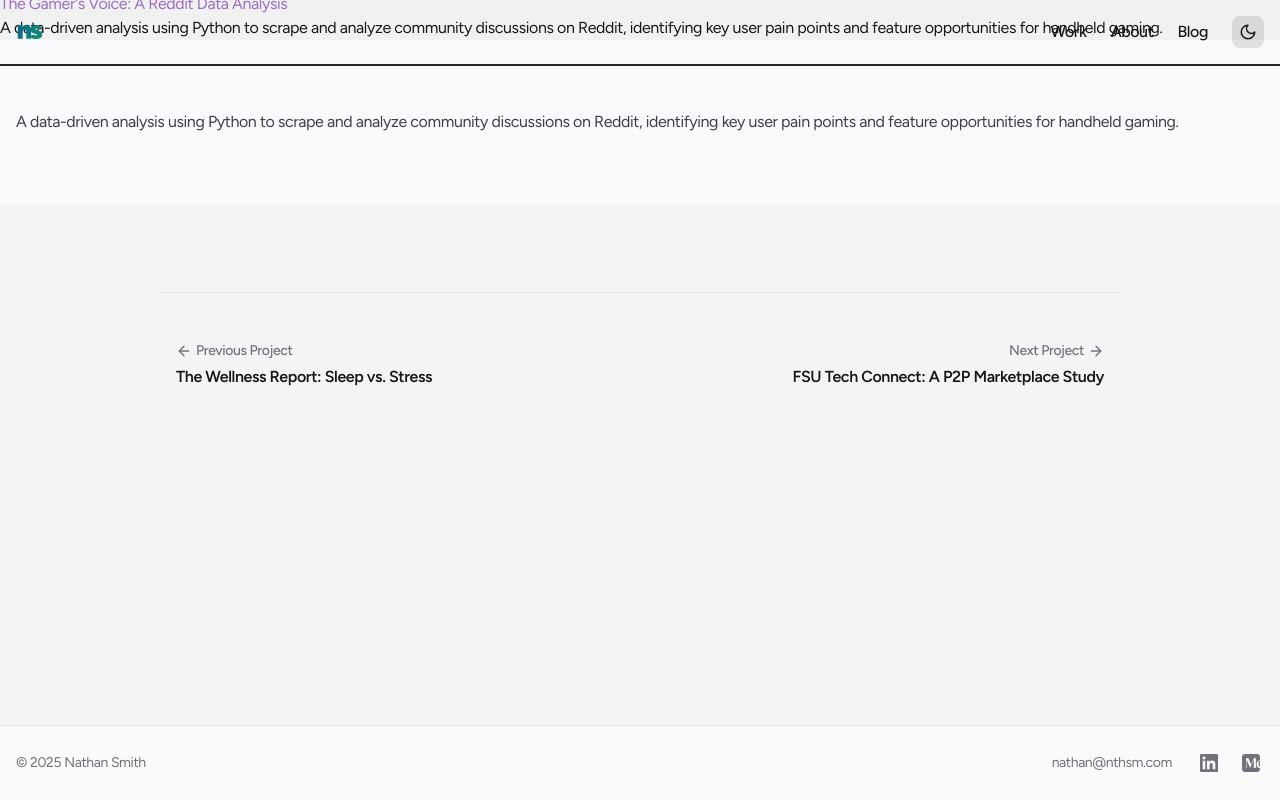
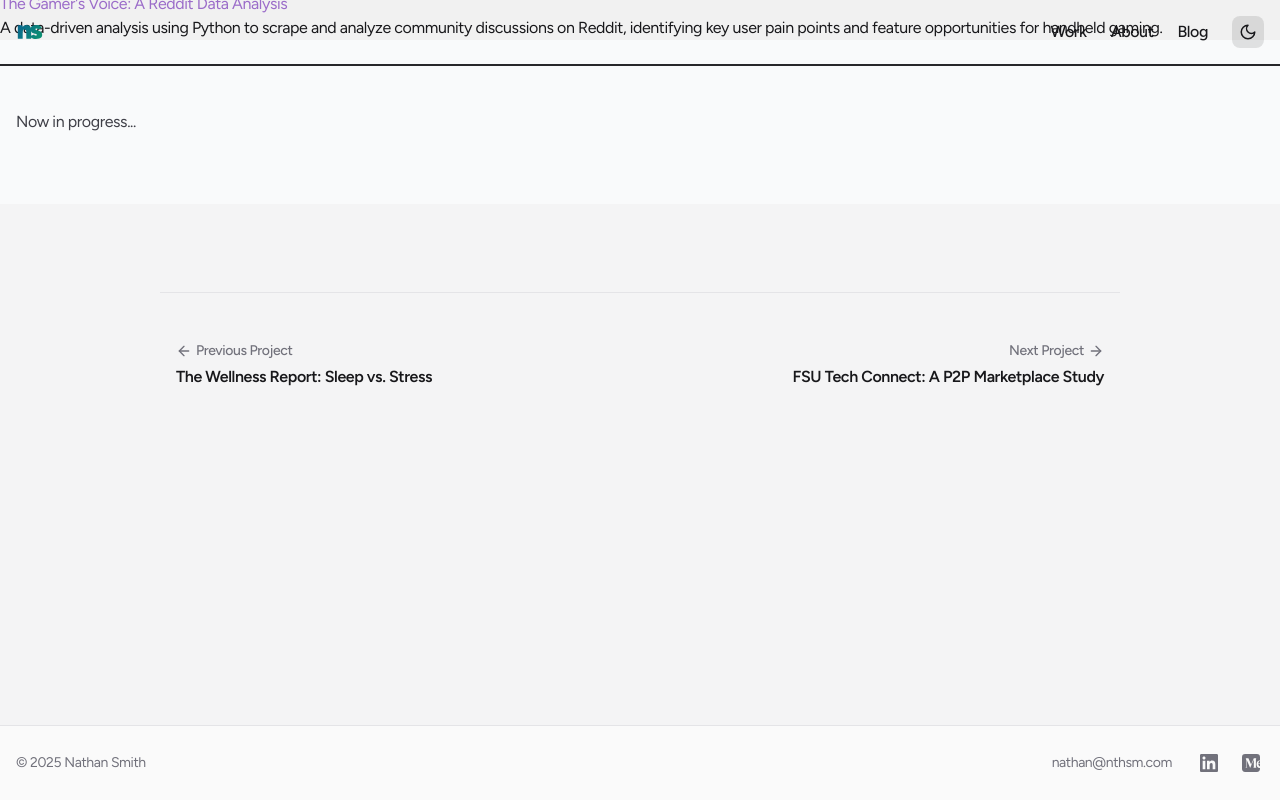
Before and after one commit to nthsm/portfolio, a Next.js app: page /handheld-analysis in a window 1280 px wide. Built offline with nearby package versions, Linux system fonts and the light colour scheme.

Commit message:
Update page.tsx

```diff
--- a/app/(posts)/handheld-analysis/page.tsx
+++ b/app/(posts)/handheld-analysis/page.tsx
@@ -23,7 +23,7 @@ export default function HandheldAnalysisPage() {
         <div className="imon-content-wrapper">
             <div className="content-section">
                 <div className="imon-content-inner clearfix">
-                    <p>A data-driven analysis using Python to scrape and analyze community discussions on Reddit, identifying key user pain points and feature opportunities for handheld gaming.</p>
+                    <p>Now in progress...</p>
                 </div>
             </div>
         </div>
```
